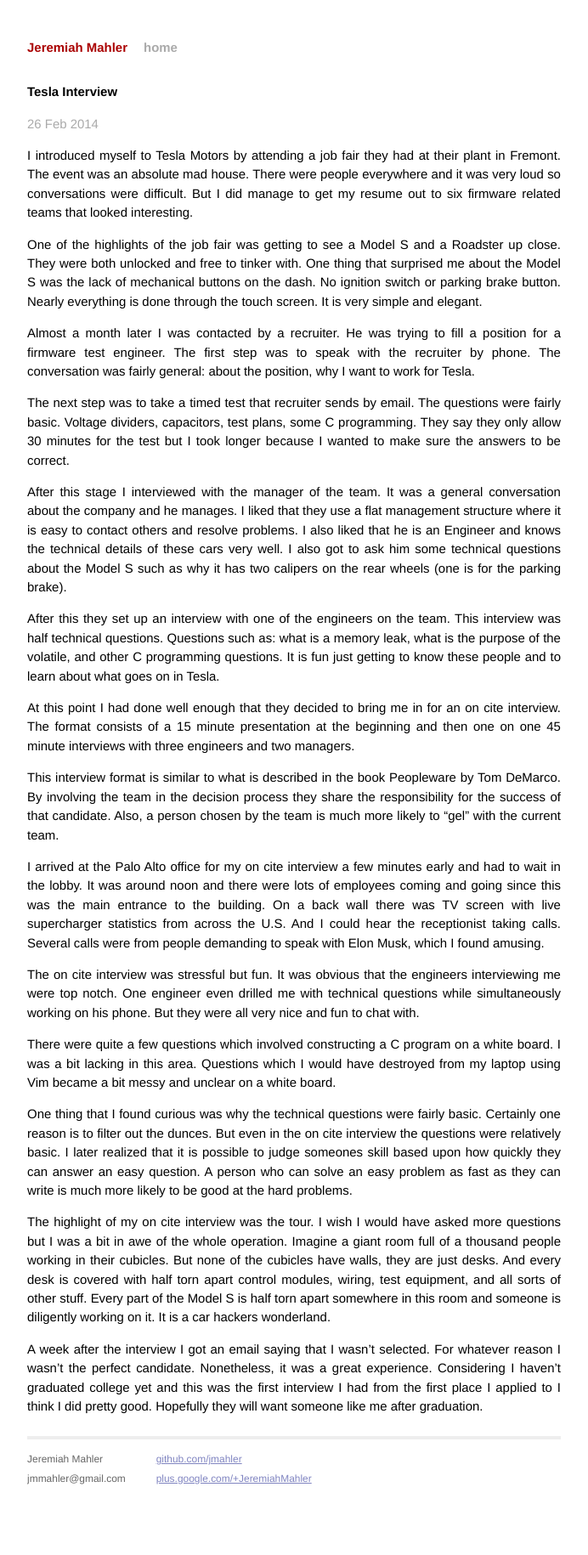
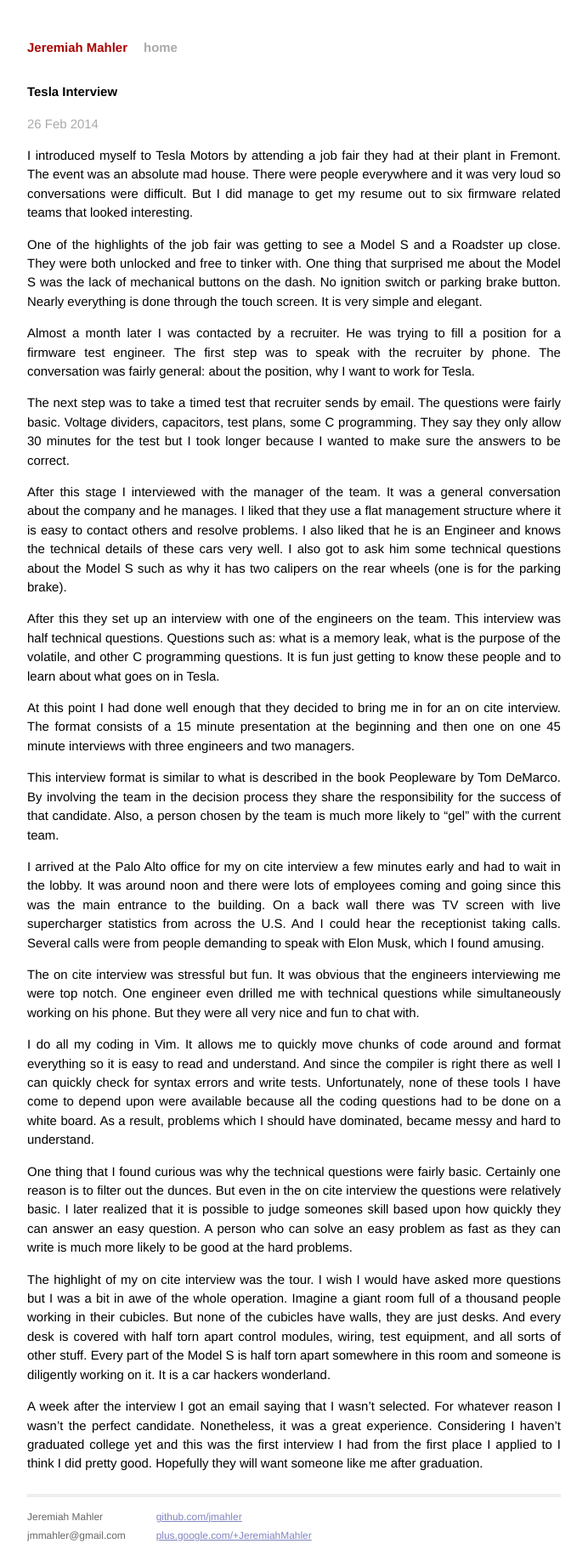
Before and after one commit to jmahler/jmahler.github.io, a Jekyll site: the page built from _posts/2014-02-27-tesla_interview.md, in a window 1280 px wide. Shown: the whole page at 85% size, without its empty margins (294-986 px from the left). Built offline with Jekyll 4.4.1, drawn with Linux system fonts in a browser that asks for light colours; Markdown is read by kramdown in place of the engine named in the settings; before the commit the page ends 1763 px from its top, so only the background shows below that.

Commit message:
revised Vim white board programming

```diff
--- a/_posts/2014-02-27-tesla_interview.md
+++ b/_posts/2014-02-27-tesla_interview.md
@@ -78,10 +78,16 @@
 simultaneously working on his phone.
 But they were all very nice and fun to chat with.
 
-There were quite a few questions which involved constructing a C program
-on a white board.  I was a bit lacking in this area.
-Questions which I would have destroyed from my laptop using Vim
-became a bit messy and unclear on a white board.
+I do all my coding in Vim.
+It allows me to quickly move chunks of code around and format everything
+so it is easy to read and understand.
+And since the compiler is right there as well I can quickly
+check for syntax errors and write tests.
+Unfortunately, none of these tools I have come to depend upon were
+available because all the coding questions had to be done on a white
+board.
+As a result, problems which I should have dominated,
+became messy and hard to understand.
 
 One thing that I found curious was why the technical questions
 were fairly basic.  Certainly one reason is to filter out the dunces.
```
